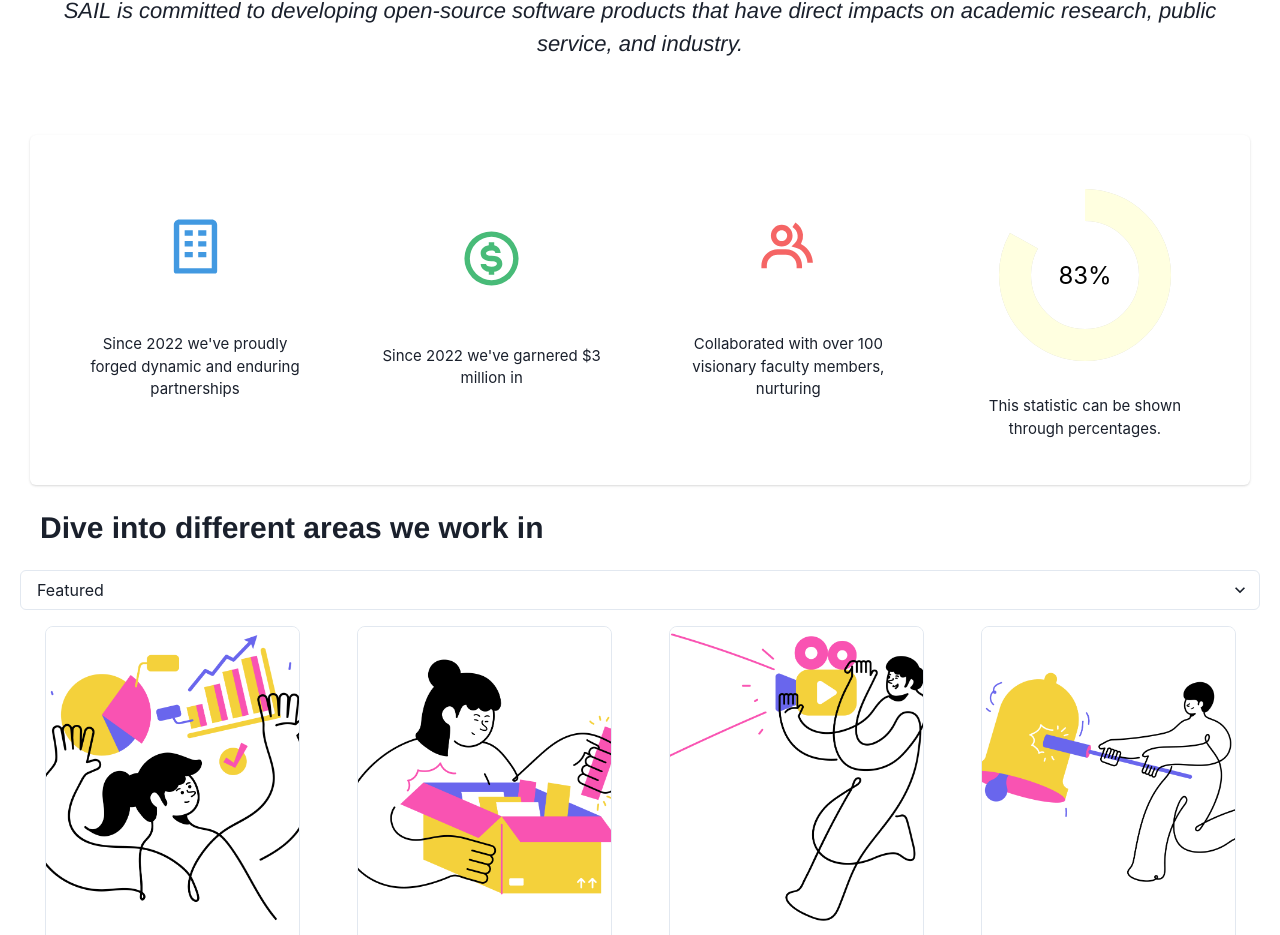
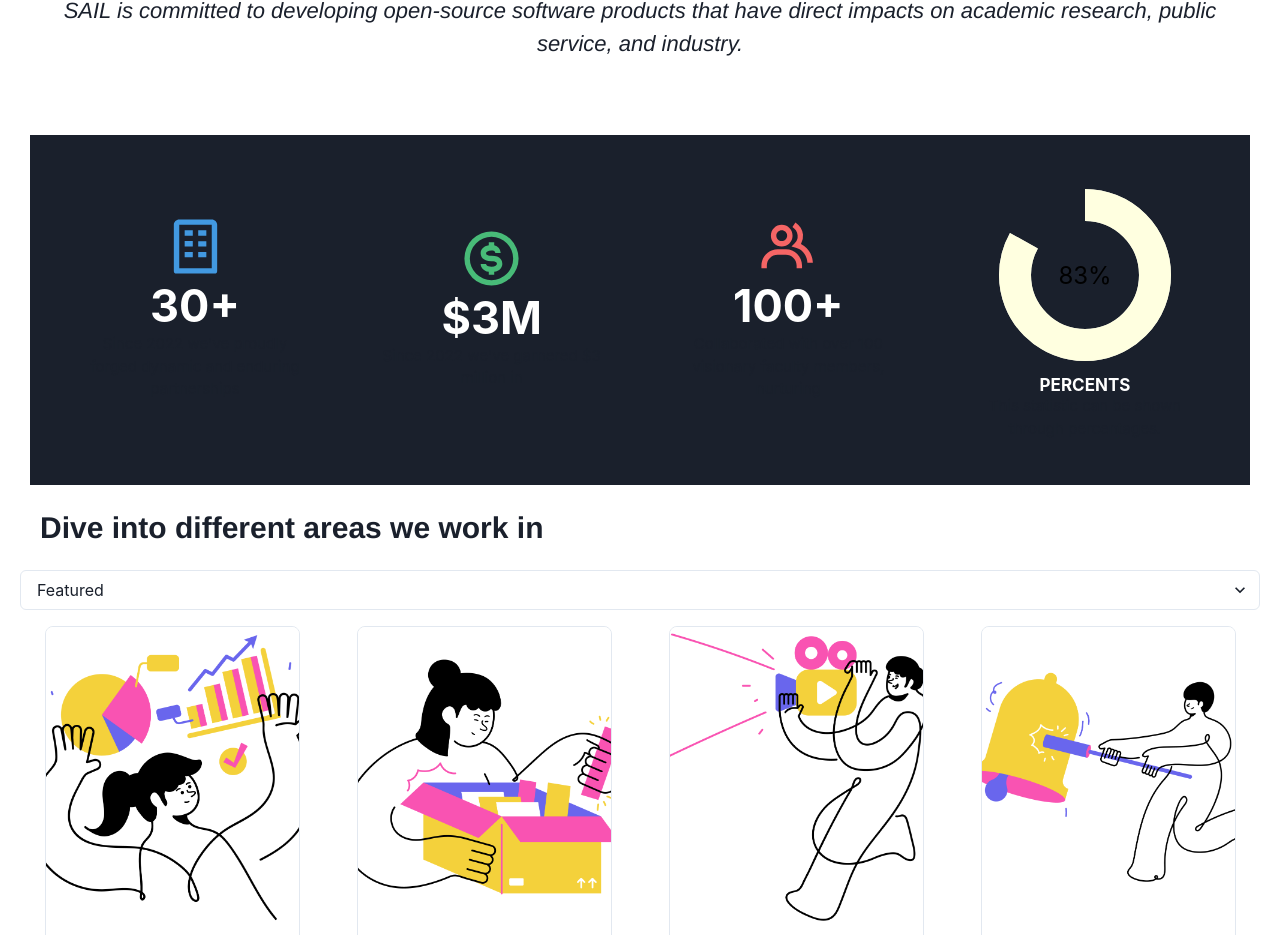
Before and after one commit to hicsail/hicsail.github.io, a React app: page /projects in a window 1280 px wide. Shown: the part 1176-2111 px from the top of the page. Built offline with nearby package versions, Linux system fonts and the light colour scheme; a web font is replaced by a local one.

Commit message:
background

```diff
--- a/src/components/DataVisual/DataVisual.tsx
+++ b/src/components/DataVisual/DataVisual.tsx
@@ -5,7 +5,6 @@ import {
   Heading,
   HStack,
   Icon,
-  StackDivider,
   Text,
 } from '@chakra-ui/react';
 import { BiDollarCircle, BiBuilding, BiGroup } from 'react-icons/bi';
@@ -15,8 +14,8 @@ import './DataVisual.css';
 
 export const DataVisual: React.FC = () => {
   return (
-    <Card>
-      <CardBody>
+    <Card boxShadow={0}>
+      <CardBody backgroundColor="gray.800">
         <HStack
           id="stackityStack"
           margin="5px 20px 5px 20px"
```
